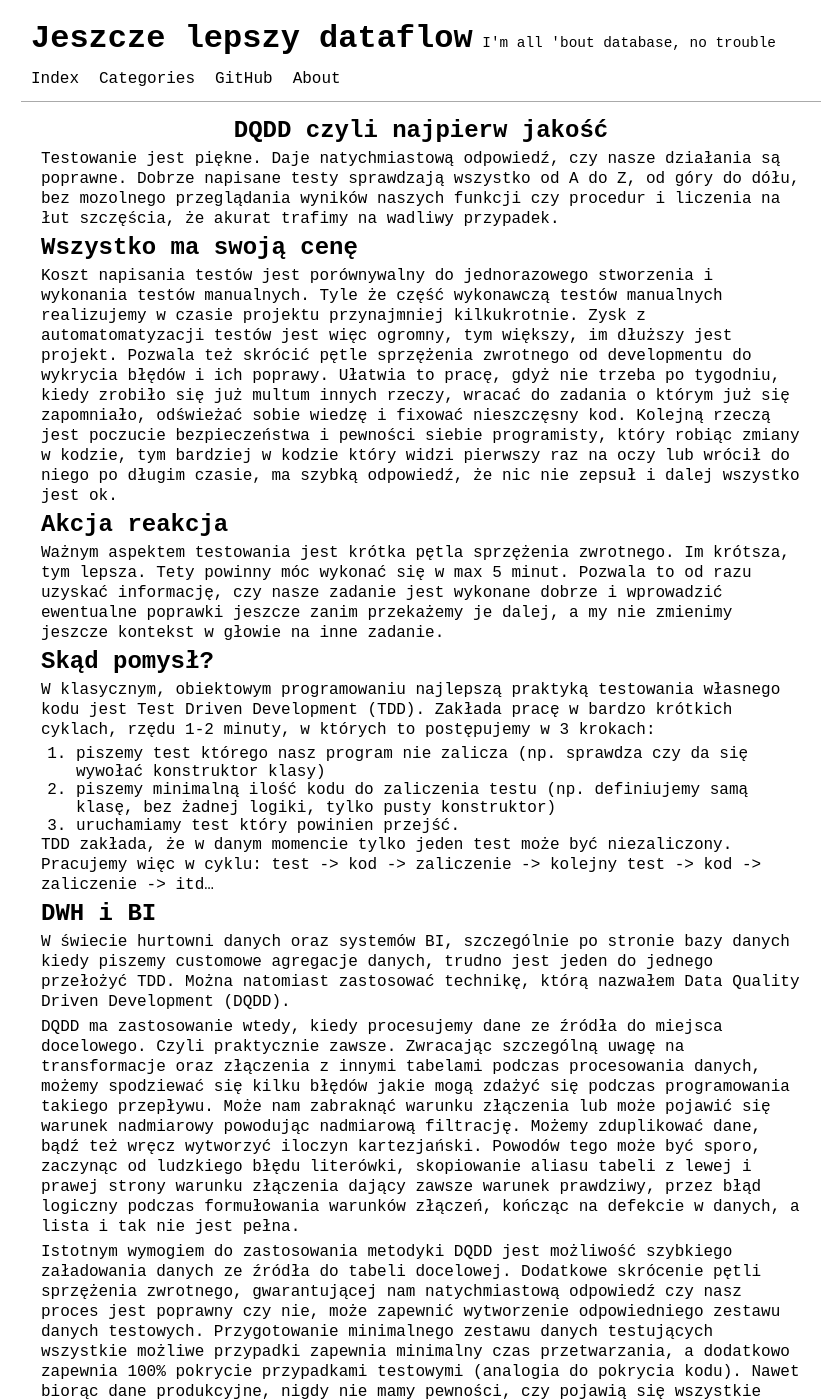
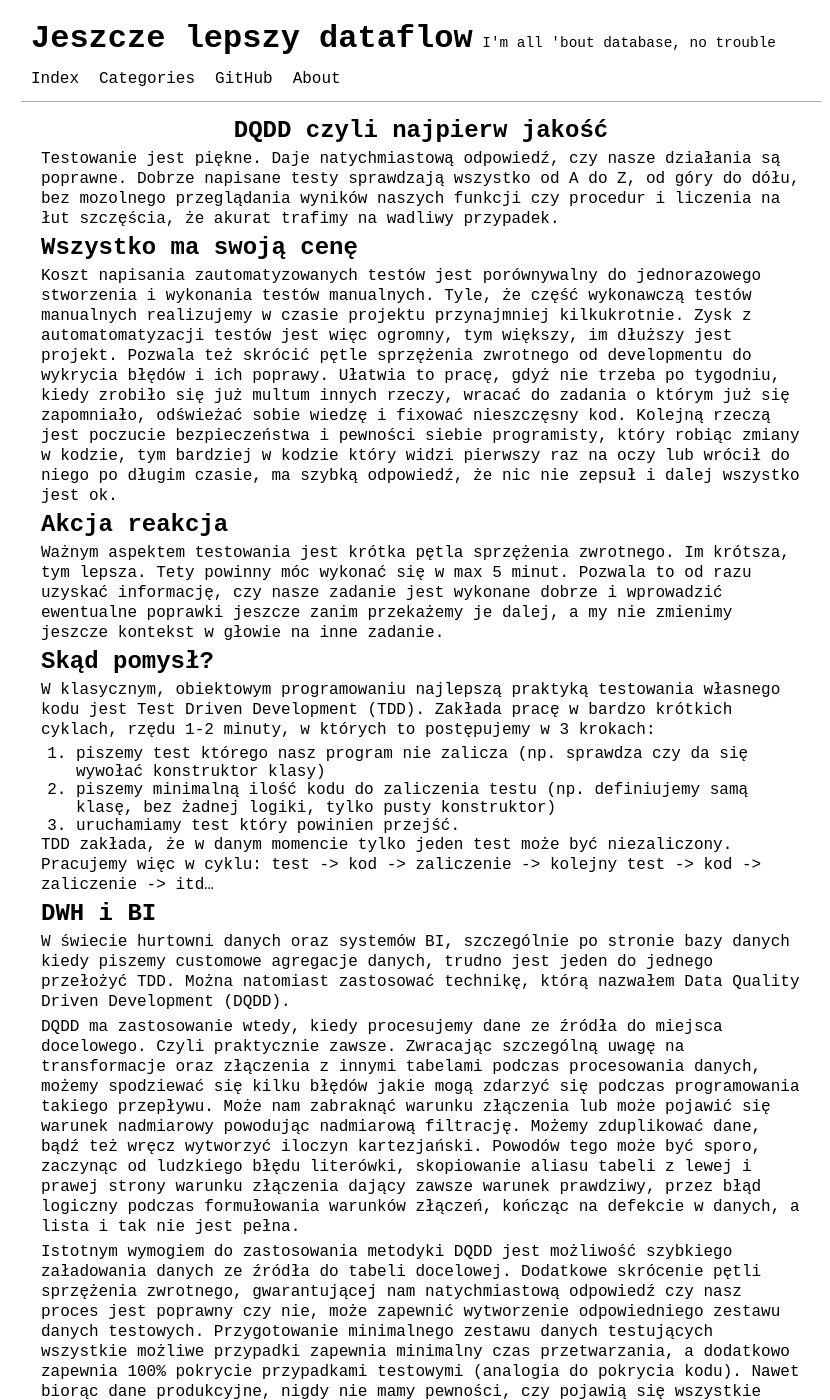
Before and after one commit to TomaszKiapsnia/TomaszKiapsnia.github.io, a Jekyll site: the page built from _posts/2020-10-08-DQDD-czyli-najpierw-jakość.markdown, in a window 1280 px wide and 1400 px high. Shown: the whole window, without its empty margins (219-1049 px from the left). Built offline with Jekyll 4.4.1, drawn with Linux system fonts in a browser that asks for light colours.

Commit message:
literowki

```diff
--- a/_posts/2020-10-08-DQDD-czyli-najpierw-jakość.markdown
+++ b/_posts/2020-10-08-DQDD-czyli-najpierw-jakość.markdown
@@ -13,7 +13,7 @@ bez mozolnego przeglądania wyników naszych funkcji czy procedur i liczenia na
 łut szczęścia, że akurat trafimy na wadliwy przypadek.
 
 # Wszystko ma swoją cenę
-Koszt napisania testów jest porównywalny do jednorazowego stworzenia i wykonania testów manualnych. Tyle że część wykonawczą testów manualnych realizujemy
+Koszt napisania zautomatyzowanych testów jest porównywalny do jednorazowego stworzenia i wykonania testów manualnych. Tyle, że część wykonawczą testów manualnych realizujemy
 w czasie projektu przynajmniej kilkukrotnie. Zysk z automatomatyzacji testów jest więc ogromny, tym większy, im dłuższy jest projekt.
 Pozwala też skrócić pętle sprzężenia zwrotnego od developmentu do wykrycia błędów i ich poprawy. Ułatwia to pracę, gdyż nie trzeba po tygodniu, kiedy zrobiło się
 już multum innych rzeczy, wracać do zadania o którym już się zapomniało, odświeżać sobie wiedzę i fixować nieszczęsny kod.
@@ -41,7 +41,7 @@ przełożyć TDD. Można natomiast zastosować technikę, którą nazwałem Data
 
 DQDD ma zastosowanie wtedy, kiedy procesujemy dane ze źródła do miejsca docelowego. Czyli praktycznie zawsze. Zwracając szczególną
 uwagę na transformacje oraz złączenia z innymi tabelami podczas procesowania danych, możemy spodziewać się kilku błędów jakie
-mogą zdażyć się podczas programowania takiego przepływu. Może nam zabraknąć warunku złączenia lub może pojawić się warunek nadmiarowy powodując nadmiarową filtrację.
+mogą zdarzyć się podczas programowania takiego przepływu. Może nam zabraknąć warunku złączenia lub może pojawić się warunek nadmiarowy powodując nadmiarową filtrację.
 Możemy zduplikować dane, bądź też wręcz wytworzyć iloczyn kartezjański. Powodów tego może być sporo, zaczynąc od ludzkiego błędu literówki, skopiowanie aliasu tabeli
 z lewej i prawej strony warunku złączenia dający zawsze warunek prawdziwy, przez błąd logiczny podczas formułowania warunków złączeń, kończąc na defekcie w danych, a lista i tak nie jest pełna.
 
```
